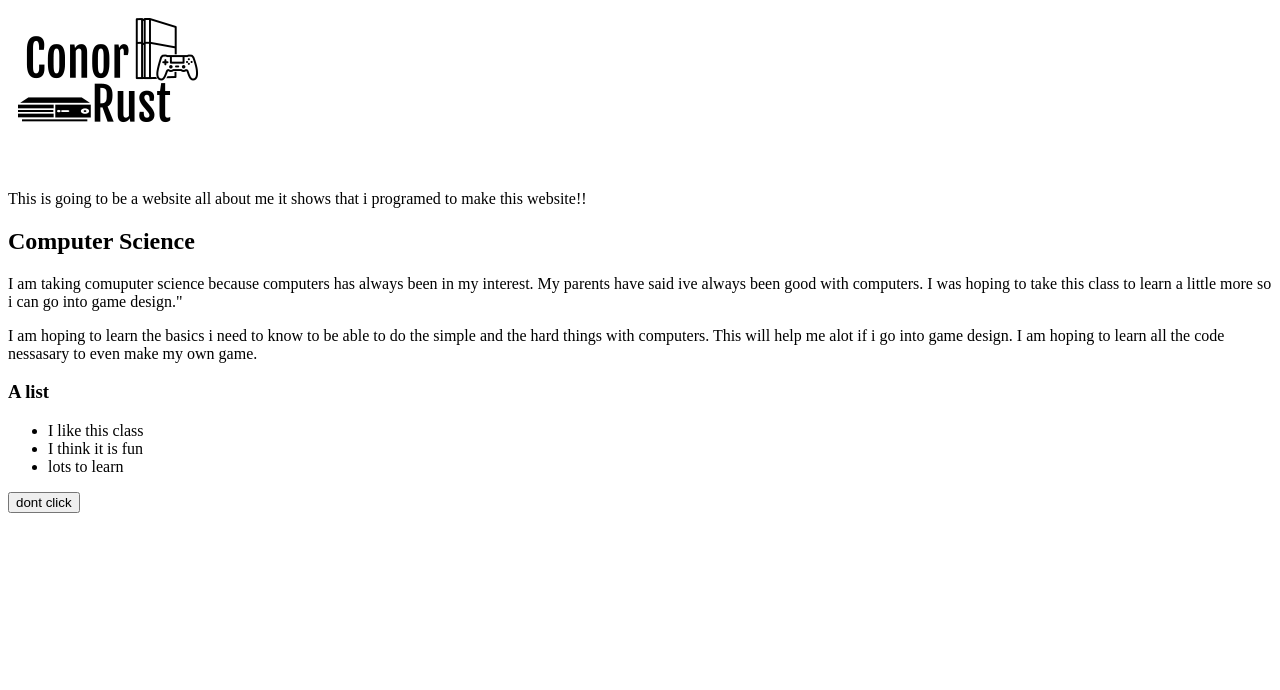
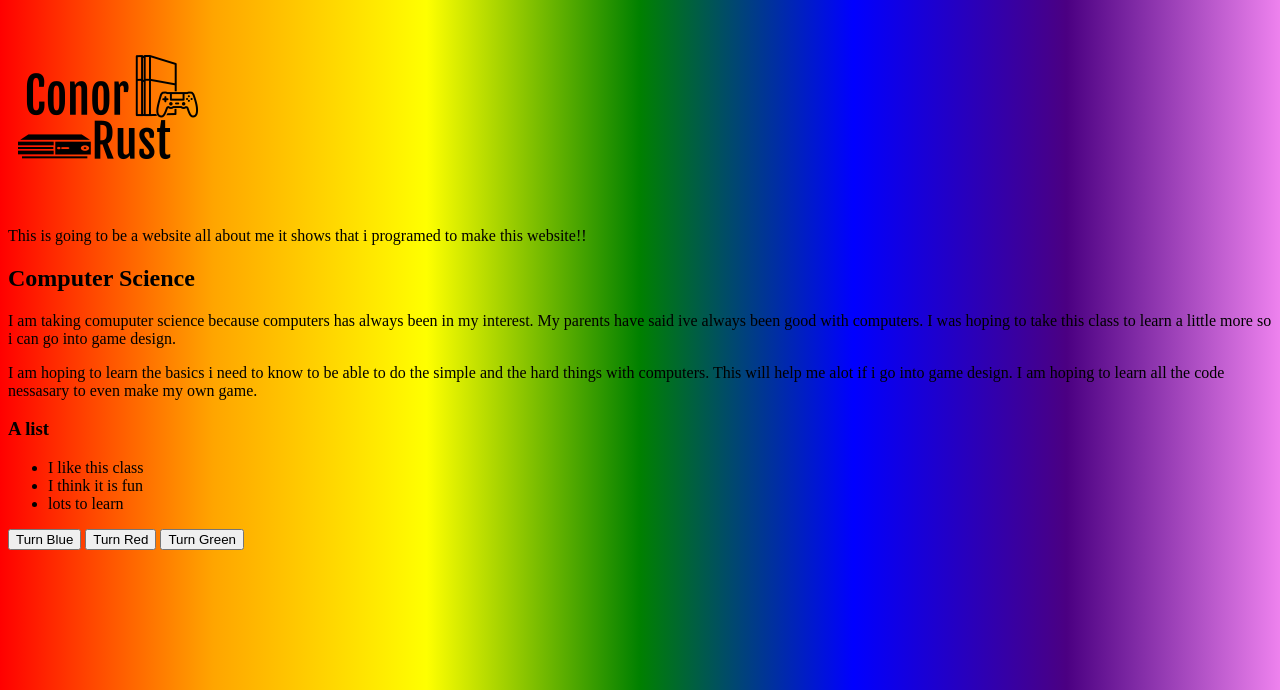
Before and after one commit to crust47/crust47.github.io, a plain HTML site: page index.html in a window 1280 px wide. Shown: the part 110-800 px from the top of the page. Drawn offline with Linux system fonts and the light colour scheme.

Commit message:
I added buttons a clock changed the background

```diff
--- a/index.html
+++ b/index.html
@@ -4,14 +4,20 @@
         <meta charset="utf-8">
         <title>All about Conor Rust</title>
         <link rel="icon" href="favicon.png" type="image/gif" sizes="16x16">
+        <style>
+            body {
+  background-image: linear-gradient(to right, red,orange,yellow,green,blue,indigo,violet);
+}
+
+            </style>
+            <iframe scrolling="no" frameborder="no" clocktype="html5" style="overflow:hidden;border:0;margin:0;padding:0;width:240px;height:25px;"src="https://www.clocklink.com/html5embed.php?clock=018&timezone=EST&color=yellow&size=240&Title=&Message=&Target=&From=2020,1,1,0,0,0&DateFormat=yyyy / mm / dd DDD&TimeFormat=hh:mm:ss TT&Color=yellow"></iframe>
     </head>
     <body>
-    <body background="background.png">
-        <h1>All about Conor Rust</h1>
+        <h1 id="Conor">All about Conor Rust</h1>
         <img src="favicon.png" alt="favicon" sizes="1000x">
         <p>This is going to be a website all about me it shows that i programed to make this website!!</p>
         <h2>Computer Science</h2>
-        <p>I am taking comuputer science because computers has always been in my interest. My parents have said ive always been good with computers. I was hoping to take this class to learn a little more so i can go into game design."</p>
+        <p>I am taking comuputer science because computers has always been in my interest. My parents have said ive always been good with computers. I was hoping to take this class to learn a little more so i can go into game design.</p>
 
         <p>I am hoping to learn the basics i need to know to be able to do the simple and the hard things with computers. This will help me alot if i go into game design. I am hoping to learn all the code nessasary to even make my own game.</p>
 
@@ -21,6 +27,21 @@
                 <li>I think it is fun</li>
                 <li>lots to learn</li>
         </ul>
-        <button oneclick="runcode()">dont click</button>
+
+        <button id='btn1' type="button" onclick="function1()">Turn Blue</button>
+        <button id='btn2' type="button" onclick="function2()">Turn Red</button>
+        <button id='btn3' type="button" onclick="function3()">Turn Green</button>
+        <script>
+        function function1() {
+        document.body.style.background = 'blue';
+        }
+        function function2() {
+        document.body.style.backgroundColor = 'red';
+        }
+        function function3() {
+        document.body.style.backgroundColor = 'green';
+        }
+        </script>
+
     </body>
     </html>
```
